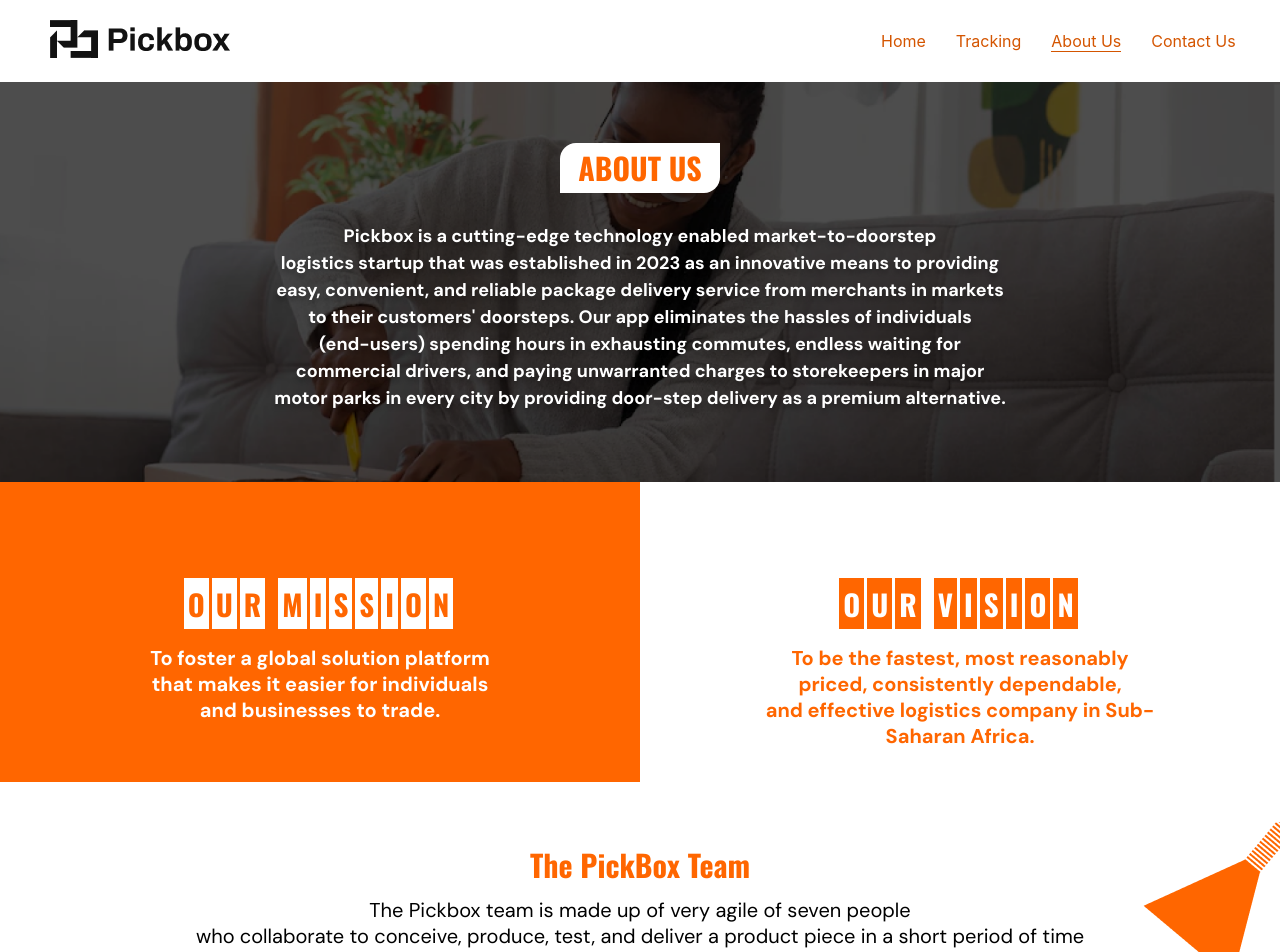
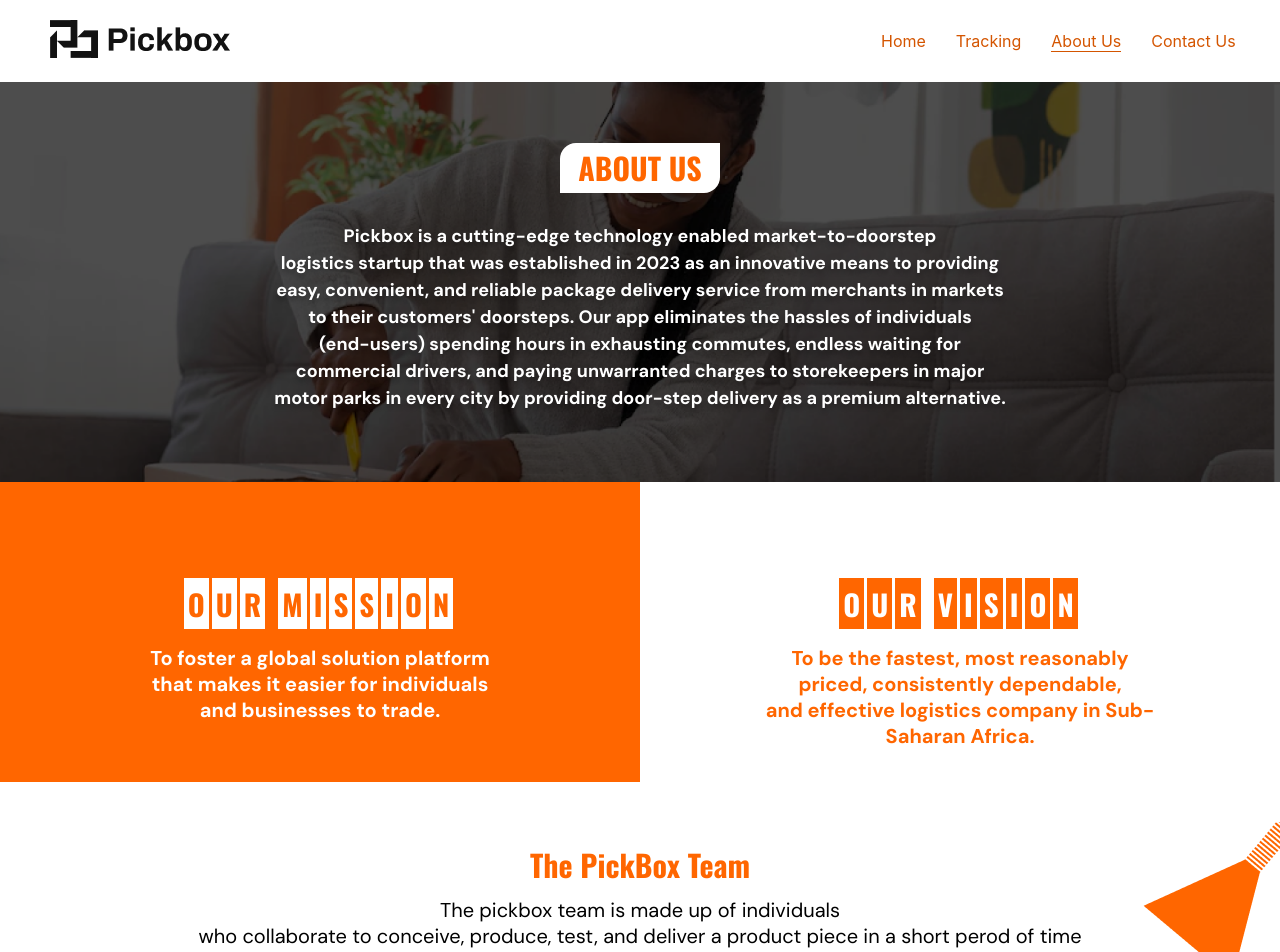
Before and after one commit to Pickbox-Project/Pickbox-frontend, a React (Create React App) app: page /aboutus in a window 1280 px wide. Shown: the top 952 px of the page. Built offline with nearby package versions, Linux system fonts and the light colour scheme.

Commit message:
Made some changes on the Team Component

```diff
--- a/src/Components/Team/Team.jsx
+++ b/src/Components/Team/Team.jsx
@@ -12,8 +12,8 @@ const Team = () => {
       <div className="team-text">
         <h3>The PickBox Team</h3>
         <h5>
-        The Pickbox team is made up of very agile of seven people <br/>
-who collaborate to conceive, produce, test, and deliver a product piece in a short period of time
+        The pickbox team is made up of individuals <br/>
+who collaborate to conceive, produce, test, and deliver a product piece in a short perod of time
         </h5>
       </div>
       <div className="team-gallery">
```
